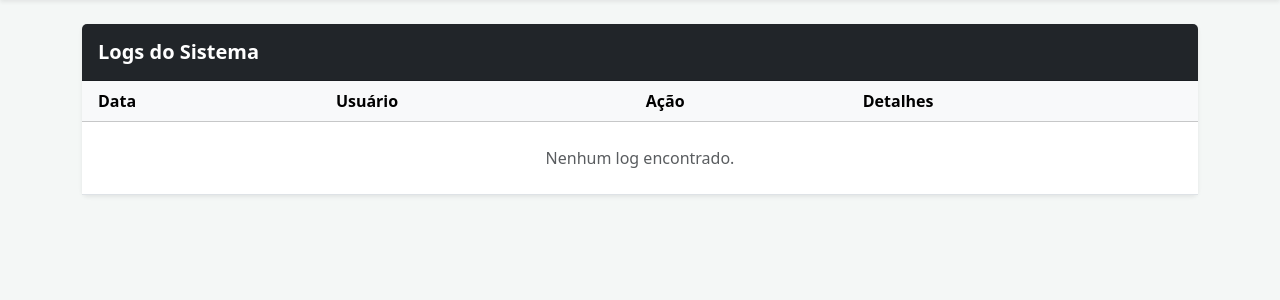
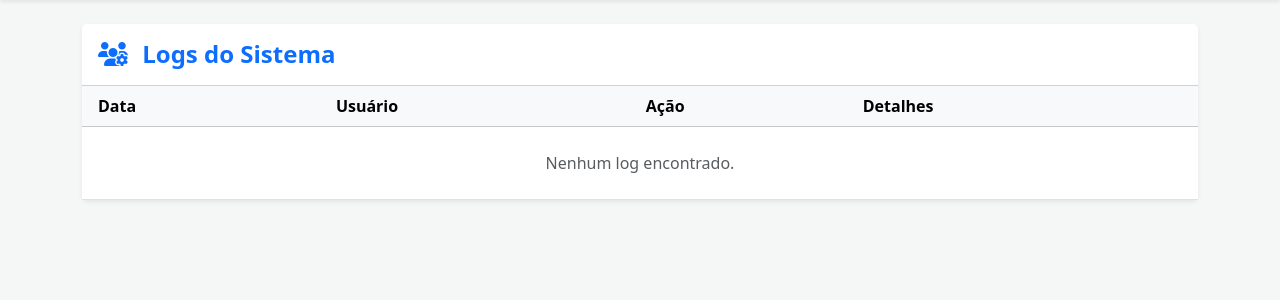
Before and after one commit to gustavosdefreitas/Plataforma-de-Gestao-Estrategica-Textil, a FastAPI app: template templates/logs.html in a window 1280 px wide. Shown: the part 56-356 px from the top of the page. Run offline with FastAPI, Linux system fonts and the light colour scheme; the template is opened without the code that fills it, so the values that code supplies are empty.

Commit message:
v1.7_ajustes menu Logs

```diff
--- a/templates/logs.html
+++ b/templates/logs.html
@@ -4,8 +4,9 @@
 
 {% block content %}
 <div class="card shadow-sm border-0">
-    <div class="card-header bg-dark text-white py-3">
-        <h5 class="mb-0 fw-bold">Logs do Sistema</h5>
+    <div class="card-header bg-white d-flex justify-content-between align-items-center py-3">
+        <h4 class="mb-0 fw-bold text-primary">
+	    <i class="fas fa-users-cog me-2"></i> Logs do Sistema</h4>
     </div>
     <div class="card-body p-0">
         <div class="table-responsive">
```
